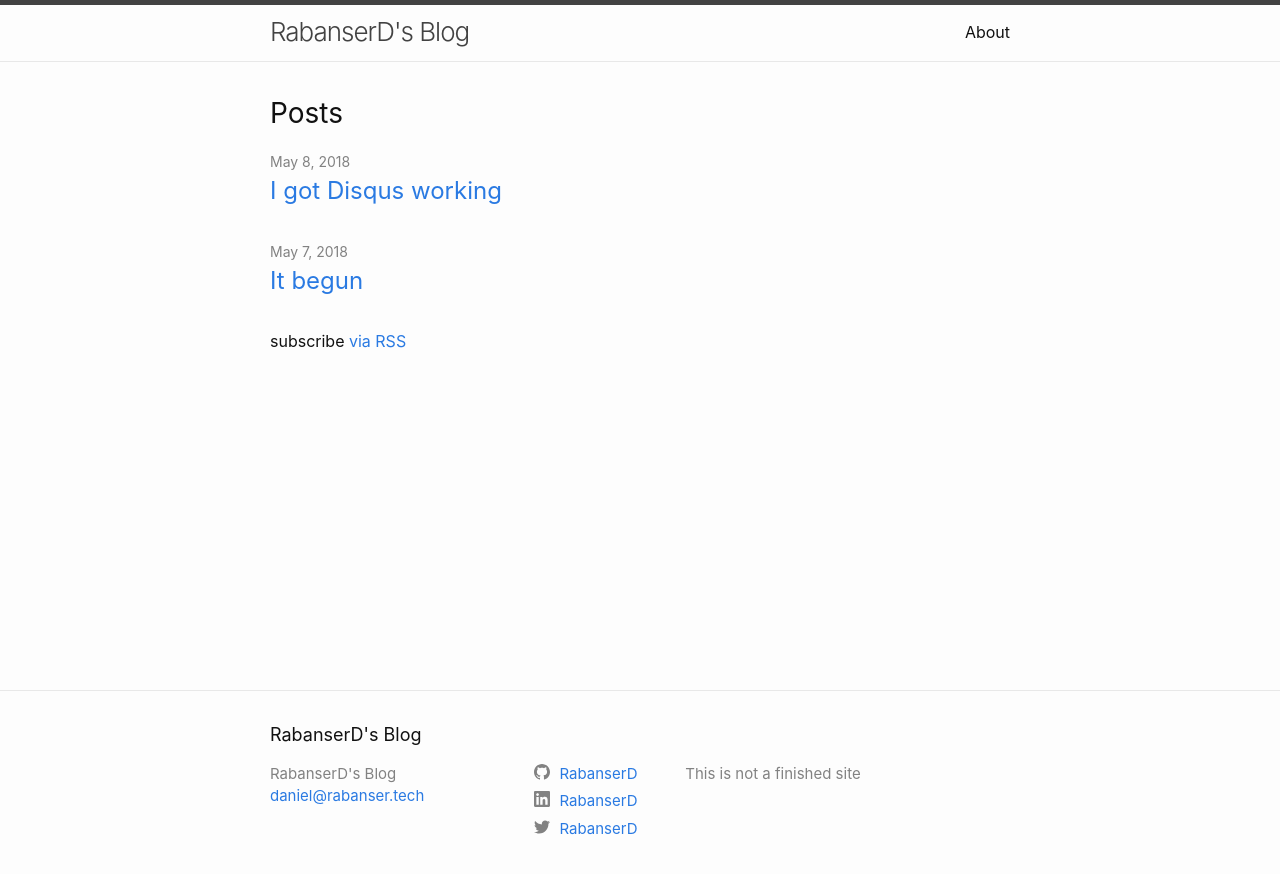
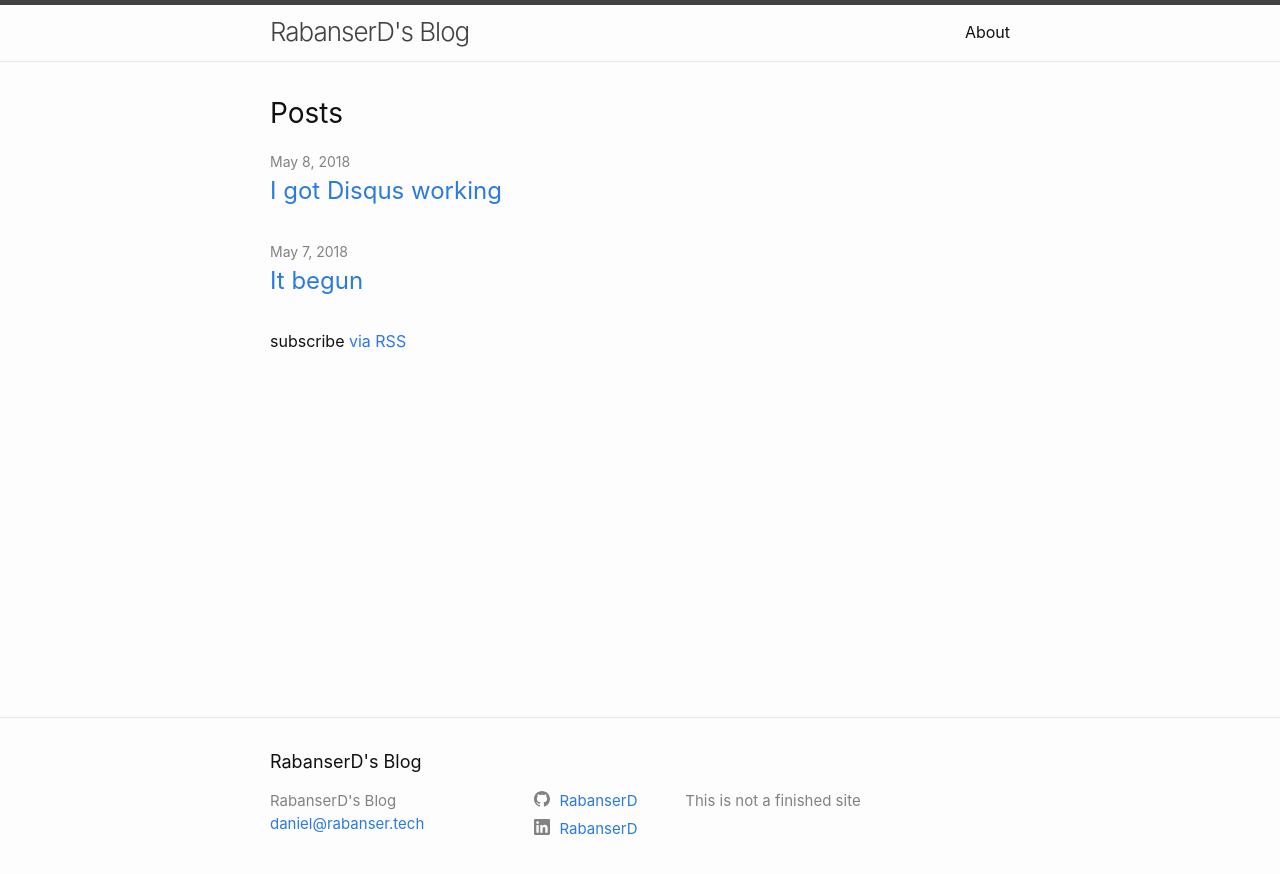
Before and after one commit to kwchan19/rabanserd.github.io, a Jekyll site: the page built from index.md, in a window 1280 px wide. Shown: the top 874 px of the page. Built offline with Jekyll 4.4.1, drawn with Linux system fonts in a browser that asks for light colours.

Commit message:
remove_twitter

```diff
--- a/_config.yml
+++ b/_config.yml
@@ -3,7 +3,6 @@ email: daniel@rabanser.tech
 description: "This is not a finished site"
 baseurl: ""
 url: "https://www.rabanser.tech"
-twitter_username: RabanserD
 github_username:  RabanserD
 linkedin_username: RabanserD
 disqus:
```
